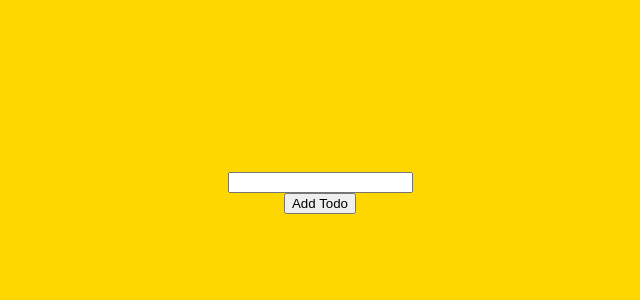
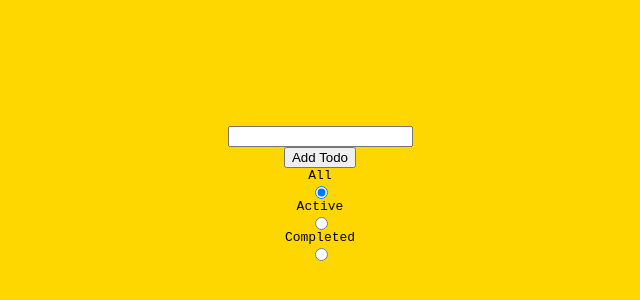
Before and after one commit to Beggsn/js-tasks, a plain HTML site: page 10-first steps-with-node/index.html in a window 1280 px wide. Shown: the part 194-494 px from the top of the page, without its empty margins (320-960 px from the left). Drawn offline with Linux system fonts and the light colour scheme; files that its build step writes are made by us from their sources.

Commit message:
feat : adds radio buttons for further selections

```diff
--- a/10-first steps-with-node/index.html
+++ b/10-first steps-with-node/index.html
@@ -10,6 +10,14 @@
     <label for="add-todo-btn"></label>
     <input type="text" id="new-todo" />
     <button type="button" id="add-todo-btn">Add Todo</button>
+
+    <label for="all">All</label>
+    <input type="radio" name="filter" id="all" checked />
+    <label for="active">Active</label>
+    <input type="radio" name="filter" id="active" />
+    <label for="completed">Completed</label>
+    <input type="radio" name="filter" id="completed" />
+
     <ul id="list"></ul>
 
     <script src="script.js"></script>
```
